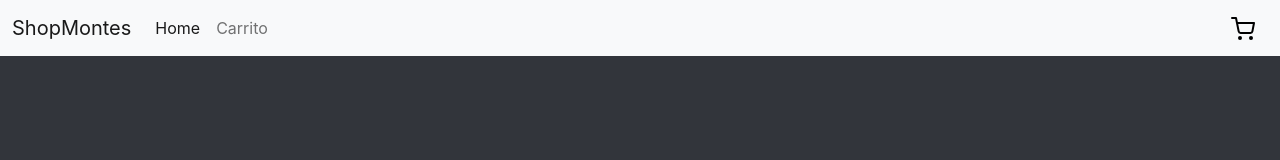
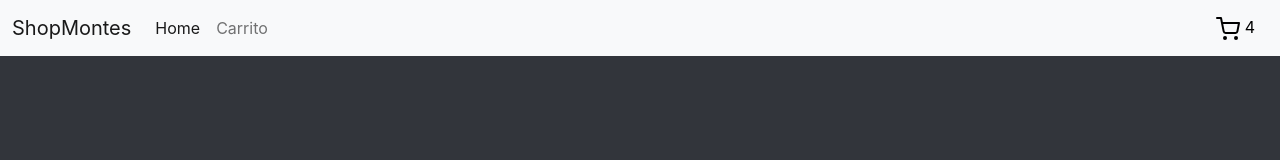
Before and after one commit to Emiliano-M/React-CoderHouse, a React (Create React App) app: page / in a window 1280 px wide. Shown: the top 160 px of the page. Built offline with nearby package versions, Linux system fonts and the light colour scheme.

Commit message:
Bug Fix 2

```diff
--- a/src/components/CartWidget.js
+++ b/src/components/CartWidget.js
@@ -2,7 +2,7 @@
 const Cart = () => {
 
     return (
-        <button type="button" className="btn btn-light"> <img src="./img/cart.svg" className="img-fluid" alt= "Carro de compras"/> </button>
+        <button type="button" className="btn btn-light"> <img src="./img/cart.svg" className="img-fluid" alt= "Carro de compras"/> 4 </button>
     )
 
 }
```
